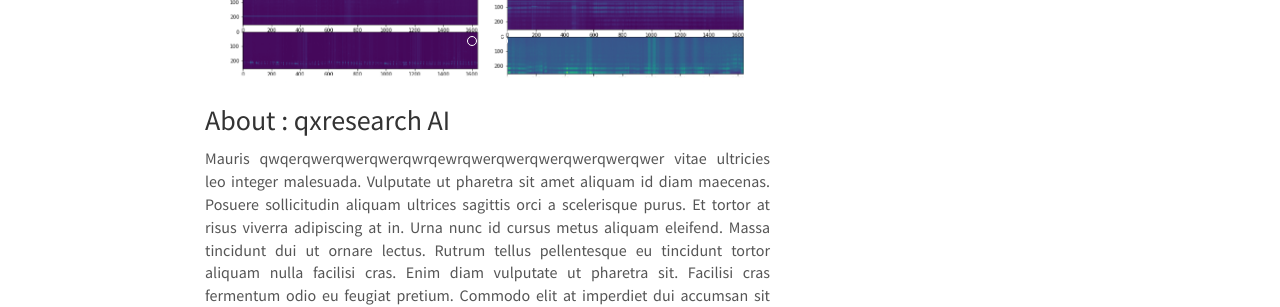
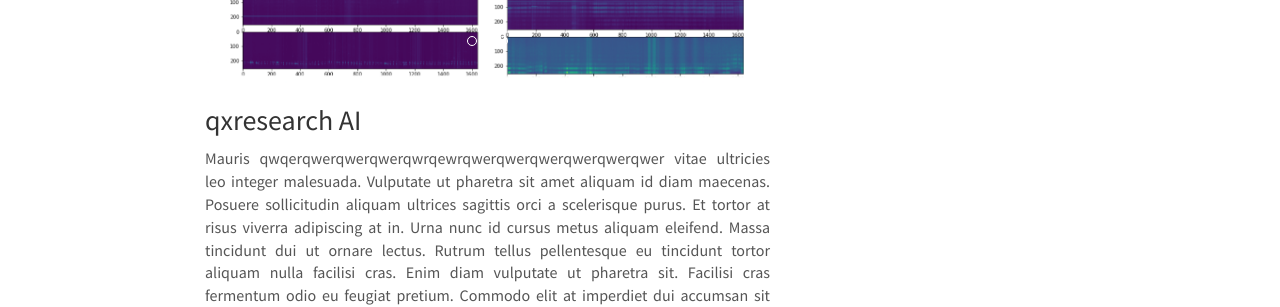
Before and after one commit to qxresearch/qxresearch.github.io, a Jekyll site: the page built from _pages/home.md, in a window 1280 px wide and 1108 px high. Shown: the part 242-549 px from the top of the window. Built offline with Jekyll 4.4.1, drawn with Linux system fonts in a browser that asks for light colours; nearby versions of some CDN libraries; comment, search, counter and statistics services are not loaded.

Commit message:
Update home.md

```diff
--- a/_pages/home.md
+++ b/_pages/home.md
@@ -6,7 +6,7 @@ sitemap: false
 permalink: /
 ---
 
-### About : qxresearch AI
+### qxresearch AI
 
 Mauris qwqerqwerqwerqwerqwrqewrqwerqwerqwerqwerqwerqwer vitae ultricies leo integer malesuada. Vulputate ut pharetra sit amet aliquam id diam maecenas. Posuere sollicitudin aliquam ultrices sagittis orci a scelerisque purus. Et tortor at risus viverra adipiscing at in. Urna nunc id cursus metus aliquam eleifend. Massa tincidunt dui ut ornare lectus. Rutrum tellus pellentesque eu tincidunt tortor aliquam nulla facilisi cras. Enim diam vulputate ut pharetra sit. Facilisi cras fermentum odio eu feugiat pretium. Commodo elit at imperdiet dui accumsan sit amet nulla. Volutpat maecenas volutpat blandit aliquam etiam erat velit scelerisque. Vivamus at augue eget arcu dictum varius duis. Faucibus pulvinar elementum integer enim neque volutpat. Duis tristique sollicitudin nibh sit amet commodo nulla facilisi.
 
```
